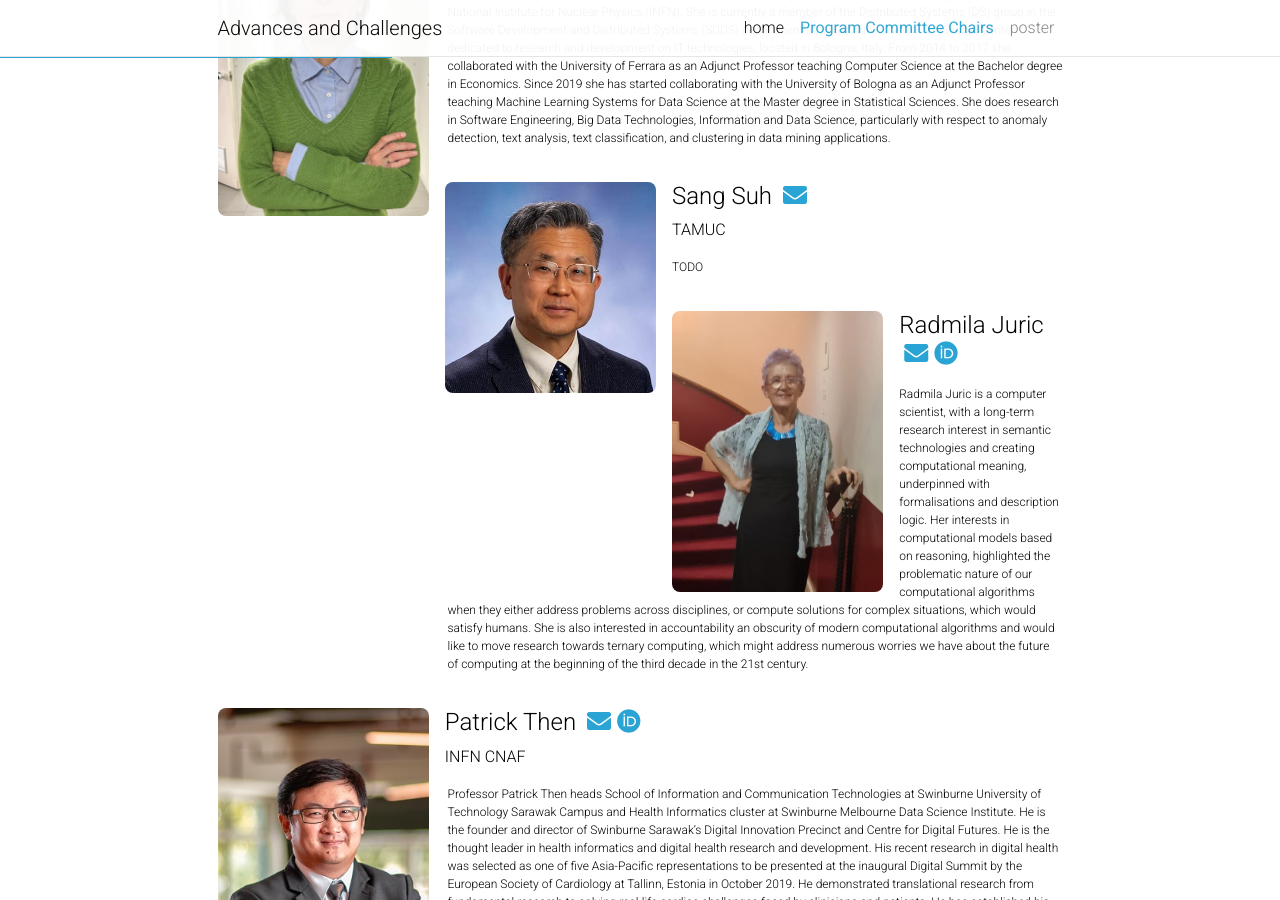
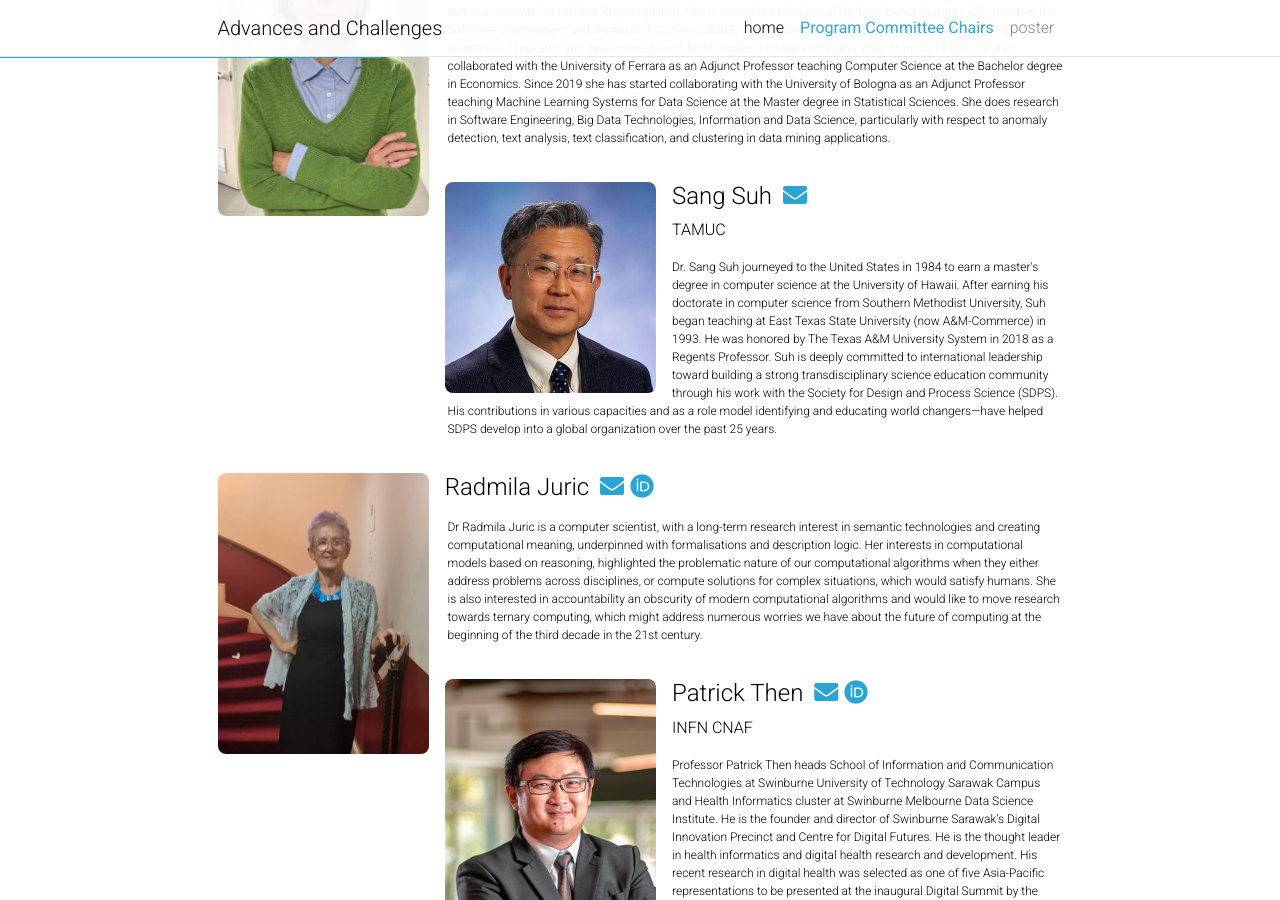
Before and after one commit to GenAI4DPS/advances-challenges, a Jekyll site: the page built from _pages/organizers.md, in a window 1280 px wide and 900 px high, scrolled down 492 px. Built offline with Jekyll 4.4.1, drawn with Linux system fonts in a browser that asks for light colours; comment, search, counter and statistics services are not loaded; a style sheet for code colours, icons or effects is not loaded.

Commit message:
Update organizers.md

```diff
--- a/_pages/organizers.md
+++ b/_pages/organizers.md
@@ -32,7 +32,7 @@ nav_order: 3
     <p> TAMUC </p>
   </div>
   <p class="bio">
-    TODO
+    Dr. Sang Suh journeyed to the United States in 1984 to earn a master's degree in computer science at the University of Hawaii. After earning his doctorate in computer science from Southern Methodist University, Suh began teaching at East Texas State University (now A&M-Commerce) in 1993. He was honored by The Texas A&M University System in 2018 as a Regents Professor. Suh is deeply committed to international leadership toward building a strong transdisciplinary science education community through his work with the Society for Design and Process Science (SDPS). His contributions in various capacities and as a role model identifying and educating world changers—have helped SDPS develop into a global organization over the past 25 years.
   </p>
 </div>
 
@@ -46,7 +46,7 @@ nav_order: 3
     <p>  </p>
   </div>
   <p class="bio">
-    Radmila Juric is a computer scientist, with a long-term research interest in semantic technologies and creating computational meaning, underpinned with formalisations and description logic.  Her interests in computational models based on reasoning, highlighted the problematic nature of our computational algorithms when they either address problems across disciplines, or compute solutions for complex situations, which would satisfy humans.  She is also interested in accountability an obscurity of modern computational algorithms and would like to move research towards ternary computing, which might address numerous worries we have about the future of computing at the beginning of the third decade in the 21st century.
+    Dr Radmila Juric is a computer scientist, with a long-term research interest in semantic technologies and creating computational meaning, underpinned with formalisations and description logic.  Her interests in computational models based on reasoning, highlighted the problematic nature of our computational algorithms when they either address problems across disciplines, or compute solutions for complex situations, which would satisfy humans.  She is also interested in accountability an obscurity of modern computational algorithms and would like to move research towards ternary computing, which might address numerous worries we have about the future of computing at the beginning of the third decade in the 21st century.
   </p>
 </div>
 
```
